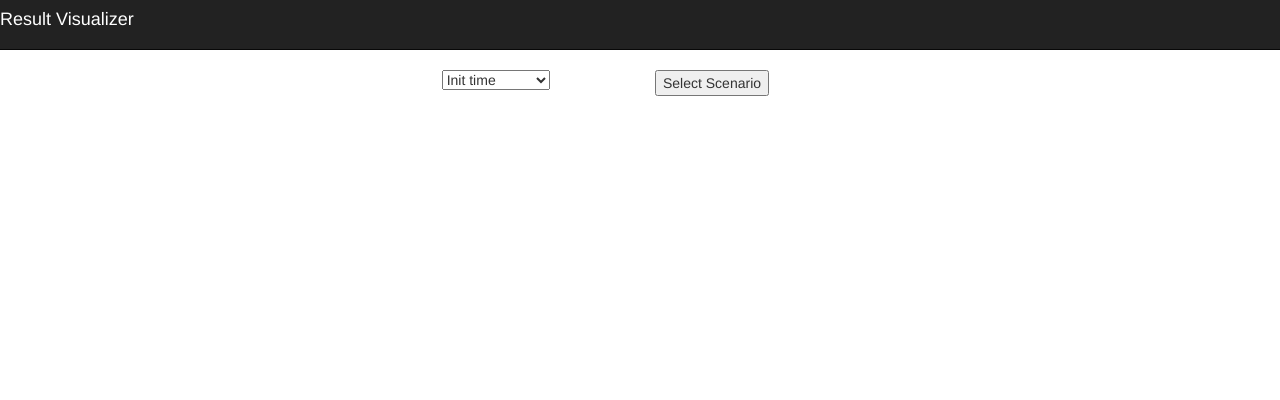
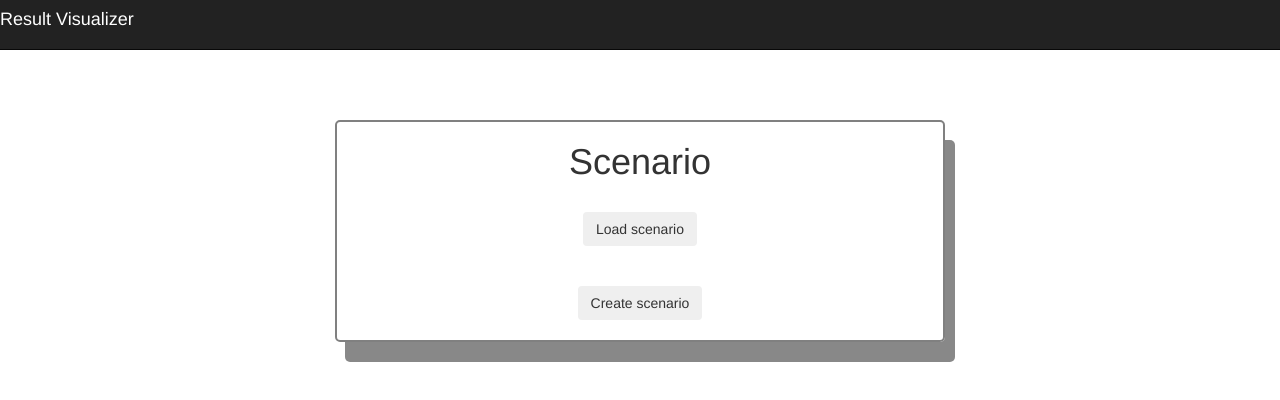
Before and after one commit to viatra/viatra-cps-benchmark-reports, an Angular app in the folder resultVisualizer/: page / in a window 1280 px wide. Shown: the top 400 px of the page. Built offline with nearby package versions, Linux system fonts and the light colour scheme; what angular2-chartjs would draw is missing.

Commit message:
#11 created dashboard.component

```diff
--- a/resultVisualizer/src/app/app.component.html
+++ b/resultVisualizer/src/app/app.component.html
@@ -33,17 +33,7 @@
 <div class="conatiner">
 
 <div *ngIf="started == false" class="col col-lg-12">
-      <div class="row">
-        <div class="col col-lg-4"></div>
-          <div class="col col-lg-2">
-    <select name="sometext" (change)="selectionChange($event.target.value)">
-        <option *ngFor="let scenario of scenarios" >{{scenario.name}}</option>
-      </select>
-          </div>
-      <div class="col col-lg-6">
-      <button type="button" (click)="select()">Select Scenario</button>
-    </div>
-    </div>
+<app-dashboard></app-dashboard>
   </div>
   <div class="col col-lg-12" *ngIf="started == true">
     <app-container  [titles]="titles"  [checked]="ngClass"  [scale]="selectedSlider.ActualScale" [default]="selectedSlider.DefaultScale" [metric]="selectedSlider.Metric"></app-container>
--- a/resultVisualizer/src/app/app.component.ts
+++ b/resultVisualizer/src/app/app.component.ts
@@ -50,12 +50,6 @@ scales: Array<Scale>;
     this.started = false;
   }
 
-  public selectionChange(scenario :string){
-    this.selected = this.scenarios.findIndex((sc: Scenario, index: number,scenarios : Scenario[]) =>{
-      return sc.name == scenario;
-    })
-  }
-
   public select(){
     this.started = true;
     this._diagramService.runScenario(this.scenarios[this.selected]).subscribe(()=>{
--- a/resultVisualizer/src/app/app.module.ts
+++ b/resultVisualizer/src/app/app.module.ts
@@ -17,6 +17,7 @@ import { LegendTitleComponent } from './title/legend-title/legend-title.componen
 
 import {MatSliderModule} from '@angular/material/slider';
 import { ContainerComponent } from './diagram/container/container.component';
+import { DashboardComponent } from './dashboard/dashboard/dashboard.component';
 
 @NgModule({
   declarations: [
@@ -25,7 +26,8 @@ import { ContainerComponent } from './diagram/container/container.component';
     DropdownDiretive,
     DiagramTitleComponent,
     LegendTitleComponent,
-    ContainerComponent
+    ContainerComponent,
+    DashboardComponent
   ],
   imports: [
     BrowserModule, ChartModule, HttpModule, FormsModule, MatSliderModule
--- /dev/null
+++ b/resultVisualizer/src/app/dashboard/dashboard/dashboard.component.css
@@ -0,0 +1,15 @@
+.bordered{
+    border: 2px solid gray;
+    text-align: center;
+    border-radius: 5px;
+    box-shadow: 10px 20px #888888;
+}
+
+.scenario-button{
+    margin: 20px;
+}
+
+
+.scenario{
+    margin-top: 50px;
+}
--- /dev/null
+++ b/resultVisualizer/src/app/dashboard/dashboard/dashboard.component.html
@@ -0,0 +1,27 @@
+<div class="col col-lg-12 scenario">
+  <div class="col col-lg-3"></div>
+    <div class="col col-lg-6 bordered">
+        <h1>Scenario</h1>
+        <div *ngIf="state === 'start'">
+          <div class="col col-lg-12">
+            <button class="btn btn-secondary scenario-button" (click)="loadScenario()">Load scenario</button>
+          </div>
+          <div class="col col-lg-12">
+            <button class="btn btn-secondary scenario-button">Create scenario</button>
+        </div>
+      </div>
+      <div *ngIf="state === 'load'">
+          <div class="col col-lg-6">
+              <div class="form-group">
+          <select class="form-control scenario-button" name="sometext" (change)="selectionChange($event.target.value)">
+              <option *ngFor="let scenario of scenarios" >{{scenario.name}}</option>
+            </select>
+              </div>
+          </div>
+          <div class="col col-lg-6">
+            <button class="btn btn-secondary scenario-button" (click)="select()">Select Scenario</button>
+          </div>
+      </div>
+    </div>
+  <div class="col col-lg-3"></div>
+</div>
--- /dev/null
+++ b/resultVisualizer/src/app/dashboard/dashboard/dashboard.component.ts
@@ -0,0 +1,34 @@
+import { Component, OnInit } from '@angular/core';
+import { Scenario } from '../../model/scenario';
+import { DiagramService } from '../../diagram/service/diagram.service';
+
+@Component({
+  selector: 'app-dashboard',
+  templateUrl: './dashboard.component.html',
+  styleUrls: ['./dashboard.component.css']
+})
+export class DashboardComponent implements OnInit {
+
+  state: string;
+  scenarios : Array<Scenario>
+  selected : number;
+  constructor(private _diagramService : DiagramService) {
+    this.state = "start";
+    this.scenarios = new Array<Scenario>();
+  }
+
+  ngOnInit() {
+  }
+  loadScenario(){
+    this.state = "load";
+    this.scenarios = this._diagramService.Scenarios;
+    this.selected = 0;
+  }
+
+
+  public selectionChange(scenario :string){
+    this.selected = this.scenarios.findIndex((sc: Scenario, index: number,scenarios : Scenario[]) =>{
+      return sc.name == scenario;
+    })
+  }
+}
```
Also changed, not shown: 1 other file (tests, documents, lock files or other folders).
